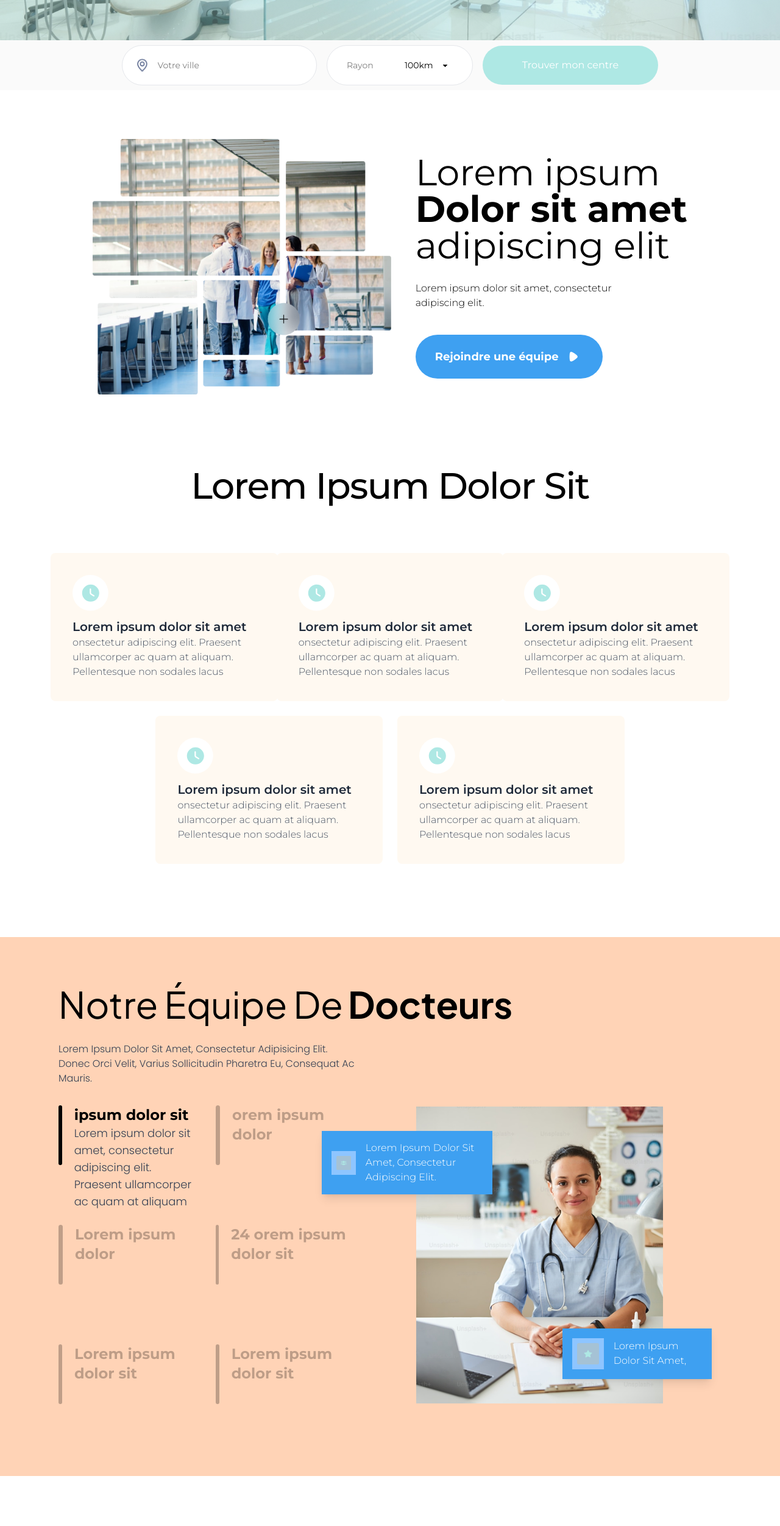
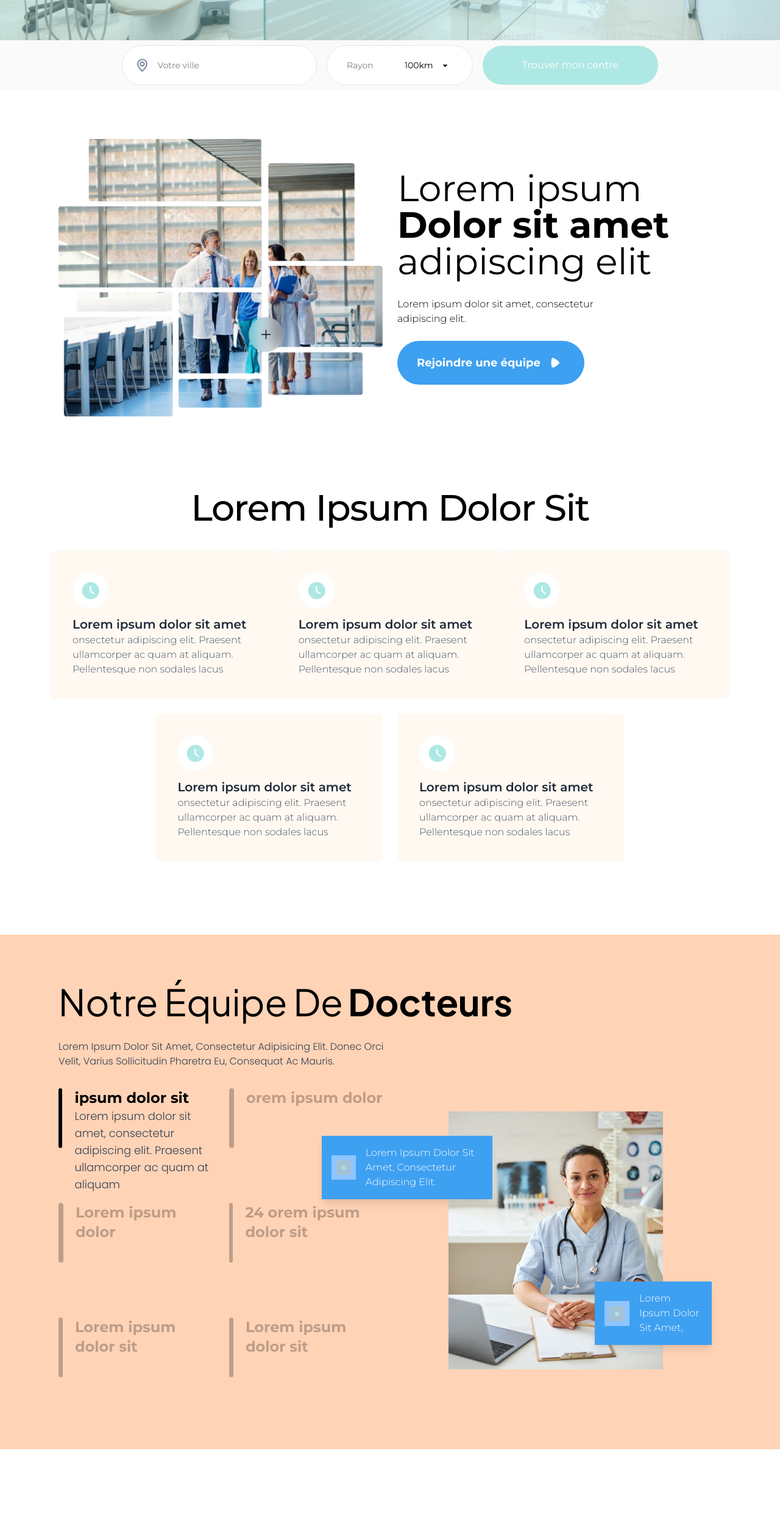
Before and after one commit to MeherabHossain007/medsoins, a Next.js app: page / in a window 1280 px wide. Shown: the part 846-3349 px from the top of the page at 61% size. Built offline with nearby package versions, Linux system fonts and the light colour scheme.

Commit message:
Refactor page layout to add top margin to the search bar section and include an image section

```diff
--- a/src/app/page.js
+++ b/src/app/page.js
@@ -9,12 +9,13 @@ import IconInput from "@/components/ui/IconInput";
 
 export default function Home() {
   return (
-    <main className="pt-18 lg:pt-28">
+    <main className="pt-10 lg:pt-28">
       <Banner />
 
-      <div className="flex items-center justify-center gap-4 bg-[#FAFAFA] p-2 ">
+      {/* Search Bar Section */}
+      <div className="flex flex-wrap items-center justify-center gap-4 bg-[#FAFAFA] p-2">
         <IconInput
-          className="w-xs"
+          className="w-full sm:w-40 md:w-xs"
           svg={
             <svg
               width={20}
@@ -47,7 +48,7 @@ export default function Home() {
           }
           placeholder={"Votre ville"}
         />
-        <IconInput placeholder={"Rayon"} className="w-60">
+        <IconInput placeholder={"Rayon"} className="w-full sm:w-40 md:w-60">
           <select defaultValue="Pick a color" className="select text-bold">
             <option>100km</option>
             <option>Crimson</option>
@@ -55,26 +56,33 @@ export default function Home() {
             <option>Velvet</option>
           </select>
         </IconInput>
-        <button className=" bg-primary text-white p-5 w-72 rounded-full border-0">
+        <button className="bg-primary text-white p-5 w-full sm:w-48 md:w-72 rounded-full border-0">
           Trouver mon centre
         </button>
       </div>
 
-      <section className=" flex items-center justify-center gap-10 px-24 mt-20">
+      {/* Hero Section */}
+      <section className="flex flex-col md:flex-row items-center justify-center gap-6 px-4 md:px-24 mt-10 md:mt-20">
+        <div className="w-full md:w-1/2">
           <Image
             src="/images/Group11.png"
             alt="Home"
             width={588}
             height={503}
-          className=" h-[45%] w-[45%]"
+            className="w-full h-auto"
           />
+        </div>
+        <div className="w-full md:w-1/2">
           <div>
-          <div>
-            <p className="text-6xl font-montserrat">Lorem ipsum</p>
-            <p className="text-6xl font-montserrat font-bold">Dolor sit amet</p>
-            <p className="text-6xl font-montserrat">adipiscing elit </p>
+            <p className="text-4xl md:text-6xl font-montserrat">Lorem ipsum</p>
+            <p className="text-4xl md:text-6xl font-montserrat font-bold">
+              Dolor sit amet
+            </p>
+            <p className="text-4xl md:text-6xl font-montserrat">
+              adipiscing elit
+            </p>
           </div>
-          <p className=" text-base font-montserrat font-light mt-7 mb-10">
+          <p className="text-base font-montserrat font-light mt-4 md:mt-7 mb-6">
             Lorem ipsum dolor sit amet, consectetur <br /> adipiscing elit.
           </p>
           <Button>
@@ -86,101 +94,103 @@ export default function Home() {
         </div>
       </section>
 
-      <section className="mt-30 px-24 flex flex-col justify-center items-center gap-20">
+      {/* Home Cards Section */}
+      <section className="mt-10 md:mt-30 px-4 md:px-24 flex flex-col justify-center items-center gap-10">
         <div className="flex justify-center items-center">
-          <h1 className="text-6xl font-montserrat tracking-tight font-medium">
-            Lorem Ipsum Dolor Sit{" "}
+          <h1 className="text-3xl md:text-6xl font-montserrat tracking-tight font-medium">
+            Lorem Ipsum Dolor Sit
           </h1>
         </div>
-        <div className="grid grid-cols-3 gap-6 justify-items-center">
+        <div className="grid grid-cols-1 md:grid-cols-3 gap-6 justify-items-center">
           <HomeCard />
           <HomeCard />
           <HomeCard />
-          <div className="col-span-3 flex justify-center gap-6">
+          <div className="col-span-1 md:col-span-3 flex flex-col md:flex-row justify-center gap-6">
             <HomeCard />
             <HomeCard />
           </div>
         </div>
       </section>
 
-      <section className="mt-30 px-24 pt-20 pb-3 bg-[#FFD3B6] flex flex-col justify-center items-center gap-20">
+      {/* Team Section */}
+      <section className="mt-10 md:mt-30 px-4 md:px-24 pt-10 md:pt-20 pb-3 bg-[#FFD3B6] flex flex-col justify-center items-center gap-10">
         <div className="container mx-auto">
           <div className="text-left">
-            <h1 className="text-6xl font-jakarta">
+            <h1 className="text-3xl md:text-6xl font-jakarta">
               Notre Équipe De
-              <span className="text-black font-bold p-2 font-jakarta">
+              <span className="text-black font-bold p-1 md:p-2 font-jakarta">
                 Docteurs
               </span>
             </h1>
           </div>
-          <div className="flex mt-8 justify-between">
-            <div className="w-1/2">
+          <div className="flex flex-col md:flex-row mt-8 justify-between">
+            <div className="w-full md:w-1/2">
               <p className="text-base text-gray-700 font-poppins font-light">
                 Lorem Ipsum Dolor Sit Amet, Consectetur Adipisicing Elit. Donec
                 Orci Velit, Varius Sollicitudin Pharetra Eu, Consequat Ac
                 Mauris.
               </p>
-              <div className="grid grid-cols-2 grid-rows-3 gap-6 my-8">
+              <div className="grid grid-cols-2 grid-rows-3 gap-4 my-8">
                 <BulletCard
                   title={"ipsum dolor sit "}
-                  className={" bg-black w-6"}
+                  className={"bg-black w-6"}
                   description={
                     "Lorem ipsum dolor sit amet, consectetur adipiscing elit. Praesent ullamcorper ac quam at aliquam"
                   }
                 />
                 <BulletCard
                   title={"orem ipsum dolor"}
-                  className={" bg-black opacity-25 w-2"}
+                  className={"bg-black opacity-25 w-2"}
                   titleClass={"text-black opacity-25"}
                 />
                 <BulletCard
                   title={"Lorem ipsum dolor"}
-                  className={" bg-black opacity-25 w-2"}
+                  className={"bg-black opacity-25 w-2"}
                   titleClass={"text-black opacity-25"}
                 />
                 <BulletCard
                   title={"24 orem ipsum dolor sit"}
-                  className={" bg-black opacity-25 w-2"}
+                  className={"bg-black opacity-25 w-2"}
                   titleClass={"text-black opacity-25"}
                 />
                 <BulletCard
                   title={"Lorem ipsum dolor sit "}
-                  className={" bg-black opacity-25 w-2"}
+                  className={"bg-black opacity-25 w-2"}
                   titleClass={"text-black opacity-25"}
                 />
                 <BulletCard
                   title={"Lorem ipsum dolor sit "}
-                  className={" bg-black opacity-25 w-2"}
+                  className={"bg-black opacity-25 w-2"}
                   titleClass={"text-black opacity-25"}
                 />
               </div>
             </div>
 
-            <div className="flex justify-center items-center p-4">
-              <div className="relative px-20">
+            <div className="w-full md:w-1/2 flex justify-center items-center p-4">
+              <div className="relative px-4 md:px-20">
                 <div className="static">
                   <img
                     alt="A doctor sitting at a desk with medical equipment in the background"
-                    className="w-auto h-auto mx-auto"
+                    className="w-full h-auto mx-auto"
                     src="/images/Mask Group3.png"
                   />
 
                   {/* Top Left Bubble */}
-                  <div className="absolute top-10 right-90 bg-secondary text-white p-4 w-[280px] flex items-center space-x-4 shadow-lg">
+                  <div className="absolute top-4 md:top-10 right-4 md:right-90 bg-secondary text-white p-3 md:p-4 w-64 md:w-[280px] flex items-center space-x-2 md:space-x-4 shadow-lg">
                     <div className="bg-blue-300 p-2 flex items-center justify-center">
-                      <img src="/images/icon1.png" className=" h-full w-full" />
+                      <img src="/images/icon1.png" className="w-full h-full" />
                     </div>
-                    <p className="font-light font-montserrat">
+                    <p className="text-sm md:text-base font-light font-montserrat">
                       Lorem Ipsum Dolor Sit Amet, Consectetur Adipiscing Elit.
                     </p>
                   </div>
 
                   {/* Bottom Right Bubble */}
-                  <div className="absolute bottom-10 left-80 bg-secondary text-white p-4 flex items-center space-x-4 shadow-lg">
+                  <div className="absolute bottom-4 md:bottom-10 left-4 md:left-80 bg-secondary text-white p-3 md:p-4 flex items-center space-x-2 md:space-x-4 shadow-lg">
                     <div className="bg-blue-300 p-2 flex items-center justify-center">
                       <img src="/images/icon2.png" />
                     </div>
-                    <p className="font-light font-montserrat">
+                    <p className="text-sm md:text-base font-light font-montserrat">
                       Lorem Ipsum Dolor Sit Amet,
                     </p>
                   </div>
@@ -191,18 +201,19 @@ export default function Home() {
         </div>
       </section>
 
-      <section className="mt-30 px-24">
+      {/* Final Section */}
+      <section className="mt-10 md:mt-30 px-4 md:px-24">
         <div className="flex flex-col justify-center items-center">
-          <h1 className="text-6xl text-center font-jakarta tracking-tight font-medium">
+          <h1 className="text-3xl md:text-6xl text-center font-jakarta tracking-tight font-medium">
             Lorem Ipsum Dolor <br />
-            <p className="font-bold pt-1">SitAmet</p>
+            <span className="font-bold pt-1">SitAmet</span>
           </h1>
           <Image
             src={"/images/Group 34.png"}
             alt="Group 34"
             width={1920}
             height={1080}
-            className="object-cover w-full h-full mt-20"
+            className="object-cover w-full h-auto mt-10 md:mt-20"
           />
         </div>
       </section>
```
Lines whose indentation alone changed are shown as unchanged.
